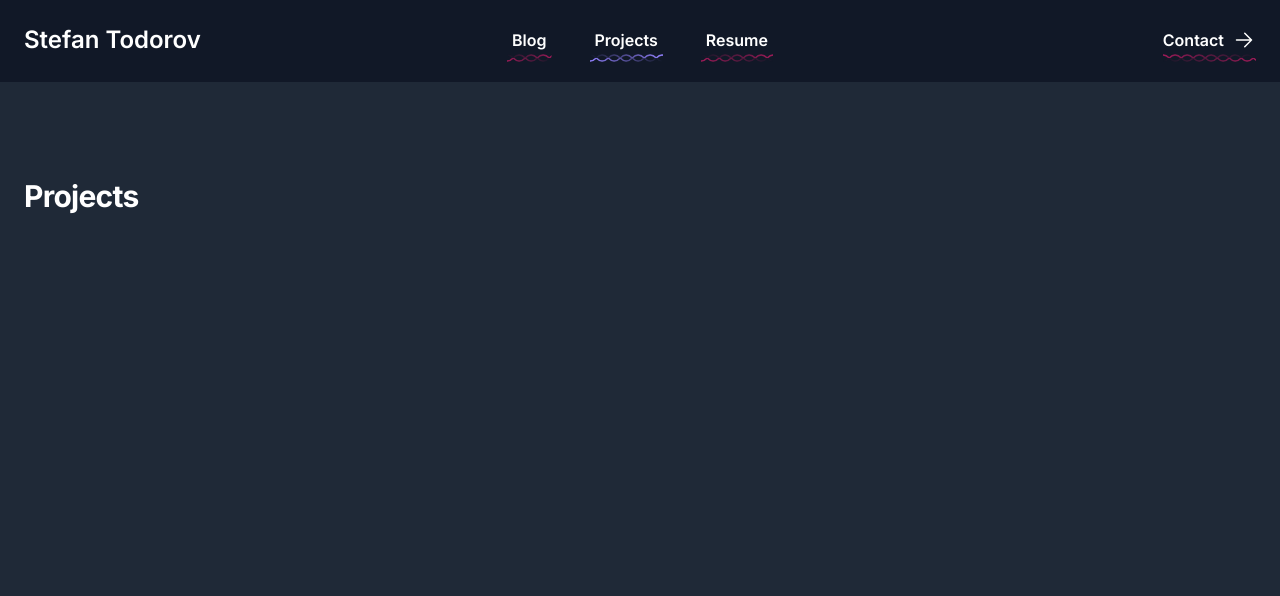
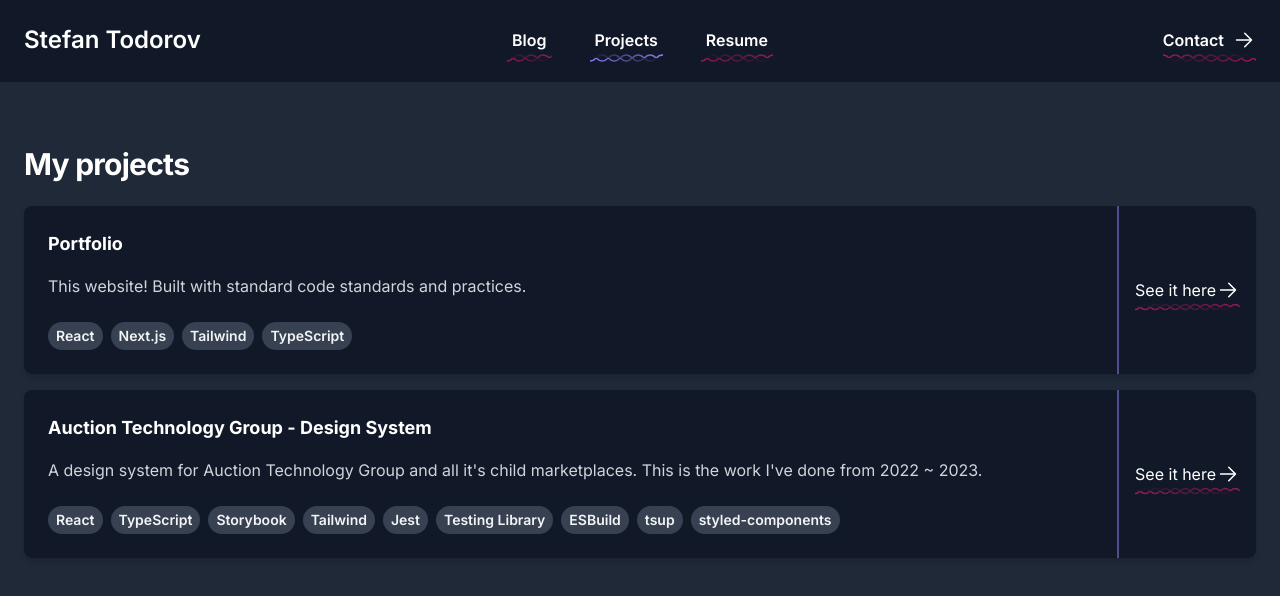
Before and after one commit to coravacav/portfolio, a Next.js app: page /projects in a window 1280 px wide. Shown: the top 596 px of the page. Built offline with nearby package versions, Linux system fonts and the light colour scheme.

Commit message:
add projects

```diff
--- a/src/app/blog/page.tsx
+++ b/src/app/blog/page.tsx
@@ -1,5 +1,5 @@
 import { HelixAnimation } from '@/lib/helix';
-import { pageWidth } from '@/styles/pageWidth';
+import { pageTop, pageWidth } from '@/styles/pageWidth';
 import clsx from 'clsx';
 import Link from 'next/link';
 import fs from 'fs';
@@ -11,7 +11,7 @@ export default function BlogPage() {
         .filter(Boolean);
 
     return (
-        <div className="pt-16 sm:pt-24">
+        <div className={clsx(pageTop)}>
             <div className={clsx('mx-auto lg:px-8', pageWidth)}>
                 <div className="mx-auto max-w-2xl lg:mx-0 lg:mb-9 mb-3">
                     <h2 className="text-3xl font-bold tracking-tight text-white sm:text-4xl">Blog</h2>
--- a/src/app/projects/page.tsx
+++ b/src/app/projects/page.tsx
@@ -1,10 +1,42 @@
-import { pageWidth } from '@/styles/pageWidth';
+import ProjectCard, { Project } from '@/lib/projectCard';
+import { pageTop, pageWidth } from '@/styles/pageWidth';
 import clsx from 'clsx';
+
+const projects: Project[] = [
+    {
+        name: 'Portfolio',
+        description: 'This website! Built with standard code standards and practices.',
+        href: 'https://github.com/coravacav/portfolio',
+        tech: ['React', 'Next.js', 'Tailwind', 'TypeScript'],
+    },
+    {
+        name: 'Auction Technology Group - Design System',
+        description:
+            "A design system for Auction Technology Group and all it's child marketplaces. This is the work I've done from 2022 ~ 2023.",
+        href: 'https://hammerui.auctiontechnologygroup.com',
+        tech: [
+            'React',
+            'TypeScript',
+            'Storybook',
+            'Tailwind',
+            'Jest',
+            'Testing Library',
+            'ESBuild',
+            'tsup',
+            'styled-components',
+        ],
+    },
+];
 
 export default function ProjectsPage() {
     return (
-        <div className={clsx('mx-auto pt-16 sm:pt-24', pageWidth)}>
-            <h1 className="text-3xl font-bold tracking-tight text-white">Projects</h1>
+        <div className={clsx('mx-auto', pageWidth, pageTop)}>
+            <h1 className="text-3xl font-bold tracking-tight text-white">My projects</h1>
+            <div className="flex flex-col mt-6 gap-4">
+                {projects.map((project) => (
+                    <ProjectCard key={project.name} project={project} />
+                ))}
+            </div>
         </div>
     );
 }
--- a/src/app/resume/page.tsx
+++ b/src/app/resume/page.tsx
@@ -1,9 +1,9 @@
-import { pageWidth } from '@/styles/pageWidth';
+import { pageTop, pageWidth } from '@/styles/pageWidth';
 import clsx from 'clsx';
 
 export default function ProjectsPage() {
     return (
-        <div className={clsx('mx-auto pt-16 sm:pt-24', pageWidth)}>
+        <div className={clsx('mx-auto', pageWidth, pageTop)}>
             <h1 className="text-3xl font-bold tracking-tight text-white">Resume</h1>
         </div>
     );
--- /dev/null
+++ b/src/lib/projectCard.tsx
@@ -0,0 +1,56 @@
+import Helix from './helix';
+
+export type Project = {
+    name: string;
+    description: string;
+    href: string;
+    tech: string[];
+};
+
+export default function ProjectCard({ project }: { project: Project }) {
+    return (
+        <article className="bg-gray-900 rounded-lg shadow-md flex sm:flex-row flex-col justify-between overflow-hidden">
+            <div className="p-4 sm:p-6 flex-grow">
+                <h3 className="text-lg font-bold text-white">{project.name}</h3>
+                <p className="mt-4 text-base text-gray-300 whitespace-pre-line">{project.description}</p>
+                <div className="mt-6 flex gap-2 flex-wrap">
+                    {project.tech.map((tech) => (
+                        <span
+                            key={tech}
+                            className="px-2 py-1 text-sm font-semibold text-gray-100 bg-gray-700 rounded-full"
+                        >
+                            {tech}
+                        </span>
+                    ))}
+                </div>
+            </div>
+            {project.href && (
+                <a
+                    href={project.href}
+                    target="_blank"
+                    className="pt-2 mb-4 sm:mb-0 sm:ml-8 sm:pt-0 sm:px-4 group whitespace-nowrap sm:border-l-2 border-t-2 sm:border-t-0 hover:border-tangerine transition-colors border-tropicalIndigo/50 flex items-center justify-center"
+                >
+                    <Helix groupHoverColor="group-hover:stroke-tangerine">
+                        <span className="text-white flex items-center">
+                            See it here
+                            <svg
+                                xmlns="http://www.w3.org/2000/svg"
+                                fill="none"
+                                viewBox="0 0 24 24"
+                                strokeWidth={1.5}
+                                stroke="currentColor"
+                                className="w-6 h-6"
+                            >
+                                <path
+                                    strokeLinecap="round"
+                                    strokeLinejoin="round"
+                                    d="M4.5 12h15m0 0l-6.75-6.75M19.5 12l-6.75 6.75"
+                                />
+                            </svg>
+                        </span>
+                    </Helix>
+                </a>
+            )}
+        </article>
+    );
+}
--- a/src/styles/pageWidth.ts
+++ b/src/styles/pageWidth.ts
@@ -1,2 +1,3 @@
 export const pageWidth = 'mx-auto max-w-7xl px-6';
 export const thinPageWidth = 'mx-auto max-w-5xl px-6';
+export const pageTop = 'pt-8 sm:pt-16';
```
